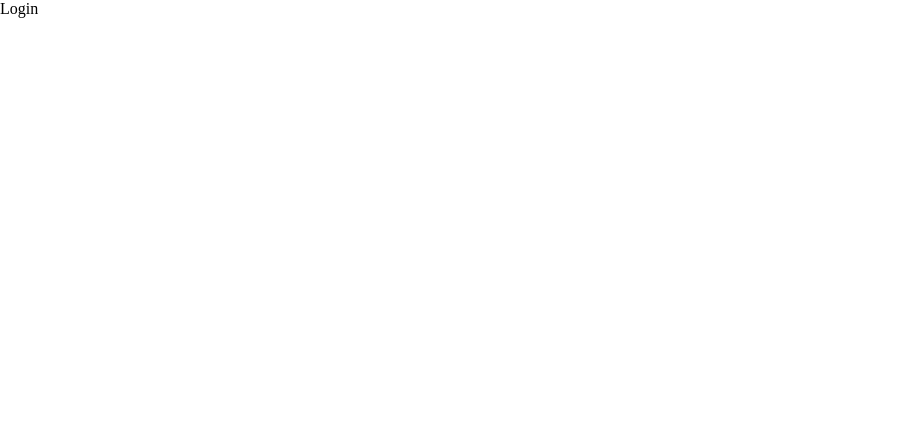
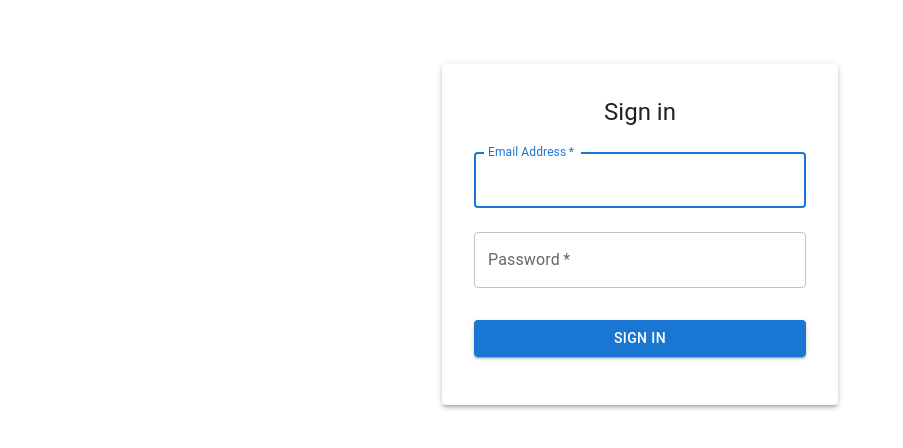
Before and after one commit to sbharth1/student_panel, a React (Vite) app: page / in a window 1280 px wide. Shown: the top 448 px of the page, without its empty margins (0-903 px from the left). Built offline with nearby package versions, Linux system fonts and the light colour scheme.

Commit message:
add login page

```diff
--- a/src/pages/Login.tsx
+++ b/src/pages/Login.tsx
@@ -1,9 +1,50 @@
-
+import { Box, TextField, Button, Typography, Container, Paper } from '@mui/material';
 
 const Login = () => {
+  const handleSubmit = () => {
+    // e.preventDefault();
+    console.log('Form submitted');
+  };
+
   return (
-    <div>Login</div>
-  )
-}
+    <Container component="main" maxWidth="xs">
+      <Paper elevation={3} sx={{ mt: 8, p: 4, display: 'flex', flexDirection: 'column', alignItems: 'center' }}>
+        <Typography component="h1" variant="h5">
+          Sign in
+        </Typography>
+        <Box component="form" onSubmit={handleSubmit} sx={{ mt: 1 }}>
+          <TextField
+            margin="normal"
+            required
+            fullWidth
+            id="email"
+            label="Email Address"
+            name="email"
+            autoComplete="email"
+            autoFocus
+          />
+          <TextField
+            margin="normal"
+            required
+            fullWidth
+            name="password"
+            label="Password"
+            type="password"
+            id="password"
+            autoComplete="current-password"
+          />
+          <Button
+            type="submit"
+            fullWidth
+            variant="contained"
+            sx={{ mt: 3, mb: 2 }}
+          >
+            Sign In
+          </Button>
+        </Box>
+      </Paper>
+    </Container>
+  );
+};
 
-export default Login
+export default Login;
--- a/src/router/Route.tsx
+++ b/src/router/Route.tsx
@@ -1,4 +1,4 @@
-import {BrowserRouter, Routes,Route} from 'react-router'
+import {BrowserRouter, Routes,Route} from 'react-router-dom'
 import PublicRoute from './PublicRoute'
 import Login from '../pages/Login'
 import Main from '../Layout/Main'
```
